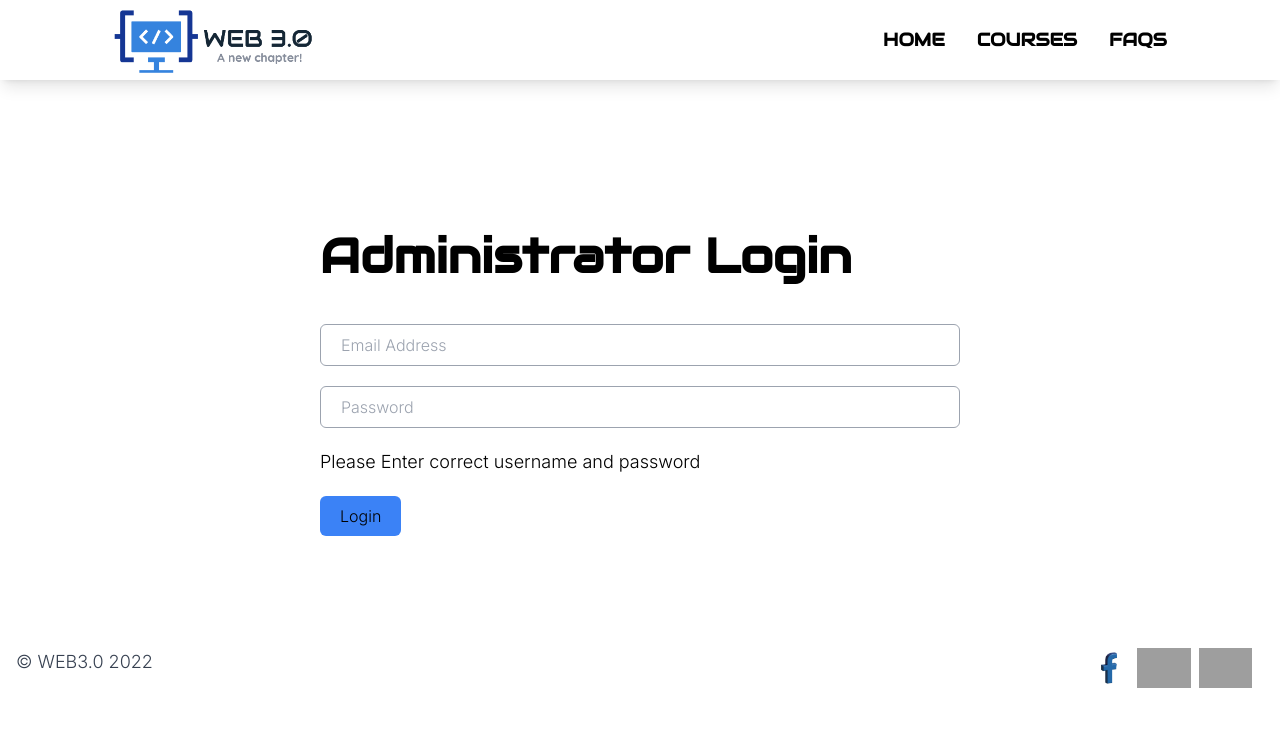
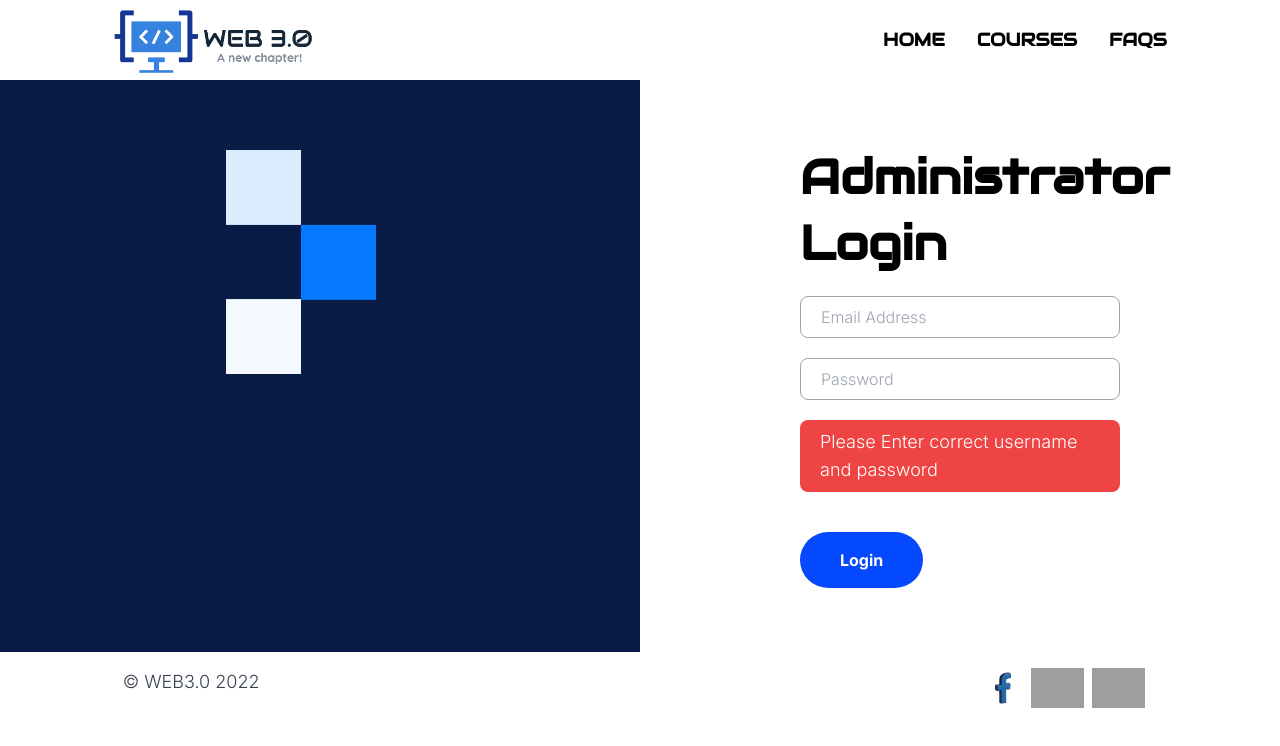
Before and after one commit to Fenil7480/course-aggregator, a Next.js app: page /adminLogin in a window 1280 px wide. Shown: the top 746 px of the page. Built offline with nearby package versions, Linux system fonts and the light colour scheme; grey boxes are pictures that could not be loaded.

Commit message:
Init commit

```diff
--- a/src/components/adminCourseAdd.js
+++ b/src/components/adminCourseAdd.js
@@ -1,21 +1,21 @@
 import React from "react";
+import Input from "./input"
 
-const AdminCourseAdd = ({ name, placeHolder,value,setValue }) => {
+const AdminCourseAdd = ({ name, placeHolder, value, setValue }) => {
+  const handleOnChange = (e) => {
+    setValue(e.target.value);
+  }
   return (
     <div className="flex flex-col justify-center ">
-      <label htmlFor="title" className="font-sans font-bold px-5 py-1">
+      <label htmlFor="title" className="font-sans font-bold px-5 mt-6">
         {name}
       </label>
-      <input
-        className="border border-gray-400 py-2 px-5 mb-5 mt-2 rounded-none font-sans"
+      <Input
         type="text"
         id="title"
         placeholder={placeHolder}
         value={value}
-        onChange={(e) => {
-          setValue(e.target.value);
-        }
-        }
+        handleInputChange={handleOnChange}
       />
     </div>
   );
--- a/src/components/button.js
+++ b/src/components/button.js
@@ -1,8 +1,14 @@
 import React from 'react'
 
-const Button = ({children}) => {
+const Button = ({ submit, children, onSubmit }) => {
+    const handleSubmit = (e) => {
+        if (!onSubmit) {
+            return
+        }
+        onSubmit(e)
+    }
     return (
-        <button className='font-sans font-bold rounded-full bg-blue-600 py-4 px-10 text-white-100'>
+        <button type={submit ? "submit" : ''} onSubmit={handleSubmit} className='font-sans font-bold rounded-full bg-blue-600 py-4 px-10 text-white-100'>
             {children}
             {/* <svg width="14" height="10" viewBox="0 0 14 10" fill="none" xmlns="http://www.w3.org/2000/svg">
                 <path d="M8.46967 1.53033C8.17678 1.23744 8.17678 0.762563 8.46967 0.46967C8.76256 0.176777 9.23744 0.176777 9.53033 0.46967L13.5303 4.46967C13.8232 4.76256 13.8232 5.23744 13.5303 5.53033L9.53033 9.53033C9.23744 9.82322 8.76256 9.82322 8.46967 9.53033C8.17678 9.23744 8.17678 8.76256 8.46967 8.46967L11.1893 5.75H1.5C1.08579 5.75 0.75 5.41421 0.75 5C0.75 4.58579 1.08579 4.25 1.5 4.25H11.1893L8.46967 1.53033Z" fill="white"/>
--- a/src/components/courseRow.js
+++ b/src/components/courseRow.js
@@ -2,10 +2,10 @@ import Link from "next/link";
 
 const CourseRow = (course) => {
     return (
-        <tr className='border border-gray-400 border-b-2'>
+        <tr className='border-t border-gray-400 hover:bg-blue-300'>
+            <td className='px-4 py-3'><Link href={'editCourse/' + course.slug} {...course}><svg className='w-6 cursor-pointer fill-blue-600 block m-auto hover:scale-110 duration-200' xmlns="http://www.w3.org/2000/svg" viewBox="0 0 512 512"><path d="M490.3 40.4C512.2 62.27 512.2 97.73 490.3 119.6L460.3 149.7L362.3 51.72L392.4 21.66C414.3-.2135 449.7-.2135 471.6 21.66L490.3 40.4zM172.4 241.7L339.7 74.34L437.7 172.3L270.3 339.6C264.2 345.8 256.7 350.4 248.4 353.2L159.6 382.8C150.1 385.6 141.5 383.4 135 376.1C128.6 370.5 126.4 361 129.2 352.4L158.8 263.6C161.6 255.3 166.2 247.8 172.4 241.7V241.7zM192 63.1C209.7 63.1 224 78.33 224 95.1C224 113.7 209.7 127.1 192 127.1H96C78.33 127.1 64 142.3 64 159.1V416C64 433.7 78.33 448 96 448H352C369.7 448 384 433.7 384 416V319.1C384 302.3 398.3 287.1 416 287.1C433.7 287.1 448 302.3 448 319.1V416C448 469 405 512 352 512H96C42.98 512 0 469 0 416V159.1C0 106.1 42.98 63.1 96 63.1H192z" /></svg></Link></td>
+            <td className='px-4 py-3'><svg className='w-6 cursor-pointer fill-blue-600 block m-auto hover:scale-110 duration-200' xmlns="http://www.w3.org/2000/svg" viewBox="0 0 448 512"><path d="M135.2 17.69C140.6 6.848 151.7 0 163.8 0H284.2C296.3 0 307.4 6.848 312.8 17.69L320 32H416C433.7 32 448 46.33 448 64C448 81.67 433.7 96 416 96H32C14.33 96 0 81.67 0 64C0 46.33 14.33 32 32 32H128L135.2 17.69zM31.1 128H416V448C416 483.3 387.3 512 352 512H95.1C60.65 512 31.1 483.3 31.1 448V128zM111.1 208V432C111.1 440.8 119.2 448 127.1 448C136.8 448 143.1 440.8 143.1 432V208C143.1 199.2 136.8 192 127.1 192C119.2 192 111.1 199.2 111.1 208zM207.1 208V432C207.1 440.8 215.2 448 223.1 448C232.8 448 240 440.8 240 432V208C240 199.2 232.8 192 223.1 192C215.2 192 207.1 199.2 207.1 208zM304 208V432C304 440.8 311.2 448 320 448C328.8 448 336 440.8 336 432V208C336 199.2 328.8 192 320 192C311.2 192 304 199.2 304 208z" /></svg></td>
             <td className='px-4 py-3'><h3 className='cursor-pointer hover:text-blue-600 duration-200 text-lg font-normal inline'>{course.title}</h3></td>
-            <td className='px-4 py-3'><Link href={'editCourse/'+course.slug} {...course}><svg className='w-6 cursor-pointer fill-blue-600 block m-auto hover:scale-110 duration-200' xmlns="http://www.w3.org/2000/svg" viewBox="0 0 512 512"><path d="M490.3 40.4C512.2 62.27 512.2 97.73 490.3 119.6L460.3 149.7L362.3 51.72L392.4 21.66C414.3-.2135 449.7-.2135 471.6 21.66L490.3 40.4zM172.4 241.7L339.7 74.34L437.7 172.3L270.3 339.6C264.2 345.8 256.7 350.4 248.4 353.2L159.6 382.8C150.1 385.6 141.5 383.4 135 376.1C128.6 370.5 126.4 361 129.2 352.4L158.8 263.6C161.6 255.3 166.2 247.8 172.4 241.7V241.7zM192 63.1C209.7 63.1 224 78.33 224 95.1C224 113.7 209.7 127.1 192 127.1H96C78.33 127.1 64 142.3 64 159.1V416C64 433.7 78.33 448 96 448H352C369.7 448 384 433.7 384 416V319.1C384 302.3 398.3 287.1 416 287.1C433.7 287.1 448 302.3 448 319.1V416C448 469 405 512 352 512H96C42.98 512 0 469 0 416V159.1C0 106.1 42.98 63.1 96 63.1H192z" /></svg></Link></td>
-            <td className='px-4 py-3'><svg className='w-6 cursor-pointer fill-blue-600 block m-auto hover:scale-110 duration-200' xmlns="http://www.w3.org/2000/svg" viewBox="0 0 448 512"><path d="M135.2 17.69C140.6 6.848 151.7 0 163.8 0H284.2C296.3 0 307.4 6.848 312.8 17.69L320 32H416C433.7 32 448 46.33 448 64C448 81.67 433.7 96 416 96H32C14.33 96 0 81.67 0 64C0 46.33 14.33 32 32 32H128L135.2 17.69zM31.1 128H416V448C416 483.3 387.3 512 352 512H95.1C60.65 512 31.1 483.3 31.1 448V128zM111.1 208V432C111.1 440.8 119.2 448 127.1 448C136.8 448 143.1 440.8 143.1 432V208C143.1 199.2 136.8 192 127.1 192C119.2 192 111.1 199.2 111.1 208zM207.1 208V432C207.1 440.8 215.2 448 223.1 448C232.8 448 240 440.8 240 432V208C240 199.2 232.8 192 223.1 192C215.2 192 207.1 199.2 207.1 208zM304 208V432C304 440.8 311.2 448 320 448C328.8 448 336 440.8 336 432V208C336 199.2 328.8 192 320 192C311.2 192 304 199.2 304 208z" /></svg></td>
         </tr>
     )
 }
--- a/src/components/footer.js
+++ b/src/components/footer.js
@@ -1,8 +1,9 @@
+import Container from './container'
 const Footer = () => {
   return (
-    <>
+    <Container>
       <footer className=" p-4 bg-white mx-auto flex flex-wrap justify-center md:justify-between ">
-        <p className="customFont font-normal text-lg block py-2 pr-4 pl-3 text-white rounded text-gray-700 md:p-0 sm:text-center  ">
+        <p className="font-normal text-lg block py-2 text-white rounded text-gray-700 md:p-0 sm:text-center  ">
           &copy; WEB3.0 2022
         </p>
 
@@ -18,7 +19,7 @@ const Footer = () => {
           </a>
         </div>
       </footer>
-    </>
+    </Container>
   );
 };
 export default Footer;
--- /dev/null
+++ b/src/components/input.js
@@ -0,0 +1,13 @@
+import React from 'react'
+
+const Input = (props) => {
+    const onInputChange = (e) => {
+        props.handleInputChange(e);
+    }
+
+    return (
+        <input className='border border-gray-400 py-2 px-5 mt-5 rounded-lg' id={props.id} value={props.value} type={props.type} placeholder={props.placeholder} onChange={onInputChange} />
+    )
+}
+
+export default Input
--- a/src/pages/adminLogin.js
+++ b/src/pages/adminLogin.js
@@ -1,17 +1,19 @@
-import React,{useState} from 'react'
+import React, { useState } from 'react'
 import Router from 'next/router'
+import Input from '../components/input'
+import Button from '../components/button'
 
 const AdminLogin = () => {
-    const [email,setEmail] = useState('')
-    const [password,setPassword] = useState('')
+    const [email, setEmail] = useState('')
+    const [password, setPassword] = useState('')
 
     const handleSubmit = (e) => {
         e.preventDefault();
-        console.log(email,password);
-        if(email === "admin" && password === "password"){
+        console.log(email, password);
+        if (email === "admin" && password === "password") {
             Router.push('/courseDashboard')
         }
-        else{
+        else {
             // alert('Login Failed')
         }
 
@@ -24,14 +26,20 @@ const handlePasswordChange = (e) => {
     }
 
     return (
-        <form onSubmit={handleSubmit} className='flex mt-32 flex-col justify-center w-3/6 m-auto'>
-            <h1 className=''>Administrator Login</h1>
-            <input className='border border-gray-400 py-2 px-5 mt-5 rounded-md' type="text" placeholder='Email Address' onChange={handleEmailChange} />
-            <input className='border border-gray-400 py-2 px-5 mt-5 rounded-md' type="password" placeholder='Password' onChange={handlePasswordChange}/>
-            {email!=="admin" && password!=="password" && <p className='text-lg mt-5'>Please Enter correct username and password</p>}
-            <button className='bg-blue-500 rounded-md px-5 py-2 mt-5 w-fit mb-24' type="submit" onSubmit={handleSubmit}>Login</button>
+        <div className='bg-blue-800 flex justify-end bg-squares bg-logo'>
+            <div className='w-1/2 bg-white-100'>
+                <form onSubmit={handleSubmit} className='flex my-16 flex-col justify-center w-3/6 m-auto'>
+                    <h1 className='leading-snug'>Administrator Login</h1>
+                    <Input type="text" placeholder='Email Address' handleInputChange={handleEmailChange} />
+                    <Input type="password" placeholder='Password' handleInputChange={handlePasswordChange} />
+                    {email !== "admin" && password !== "password" && <p className='text-lg text-white-100 my-5 py-2 px-5 rounded-lg bg-red-500'>Please Enter correct username and password</p>}
+                    <div className='pt-5'>
+                        <Button submit onSubmit={handleSubmit}>Login</Button>
+                    </div>
                     {/* <p>Failed</p> */}
                 </form>
+            </div>
+        </div>
     )
 }
 
--- a/src/styles/globals.css
+++ b/src/styles/globals.css
@@ -31,6 +31,7 @@ a {
   color: inherit;
   text-decoration: none;
 }
+
 nav a {
   @apply font-cursive;
 }
@@ -45,7 +46,7 @@ nav a {
   border-color: #1e3a8a;
 }
 
-.accordion__item + .accordion__item {
+.accordion__item+.accordion__item {
   border-top: 1px solid #1e3a8a;
 }
 
@@ -102,8 +103,10 @@ nav a {
   @apply scale-110 duration-300;
 }
 
-header {
-  background: url('../../public/interface/squares.svg') no-repeat;
+header,
+.bg-squares {
+  background-image: url('../../public/interface/squares.svg');
+  background-repeat: no-repeat;
   background-position: 20% 20%;
   background-size: 150px;
 }
@@ -112,9 +115,9 @@ header {
   .mobilehide {
     display: none;
   }
-  .mobilecolumn
-  {
-   flex-direction: column;
+
+  .mobilecolumn {
+    flex-direction: column;
   }
 
 }
--- a/tailwind.config.js
+++ b/tailwind.config.js
@@ -27,7 +27,7 @@ module.exports = {
         },
         pink: {
           '400': '#FF458B'
-        }
+        },
       }
     },
   },
```
Also changed, not shown: src/pages/courseDashboard.js (+11 -7 lines), src/pages/editCourse/[slug].js (line endings or trailing spaces). Lines whose indentation alone changed are shown as unchanged.
